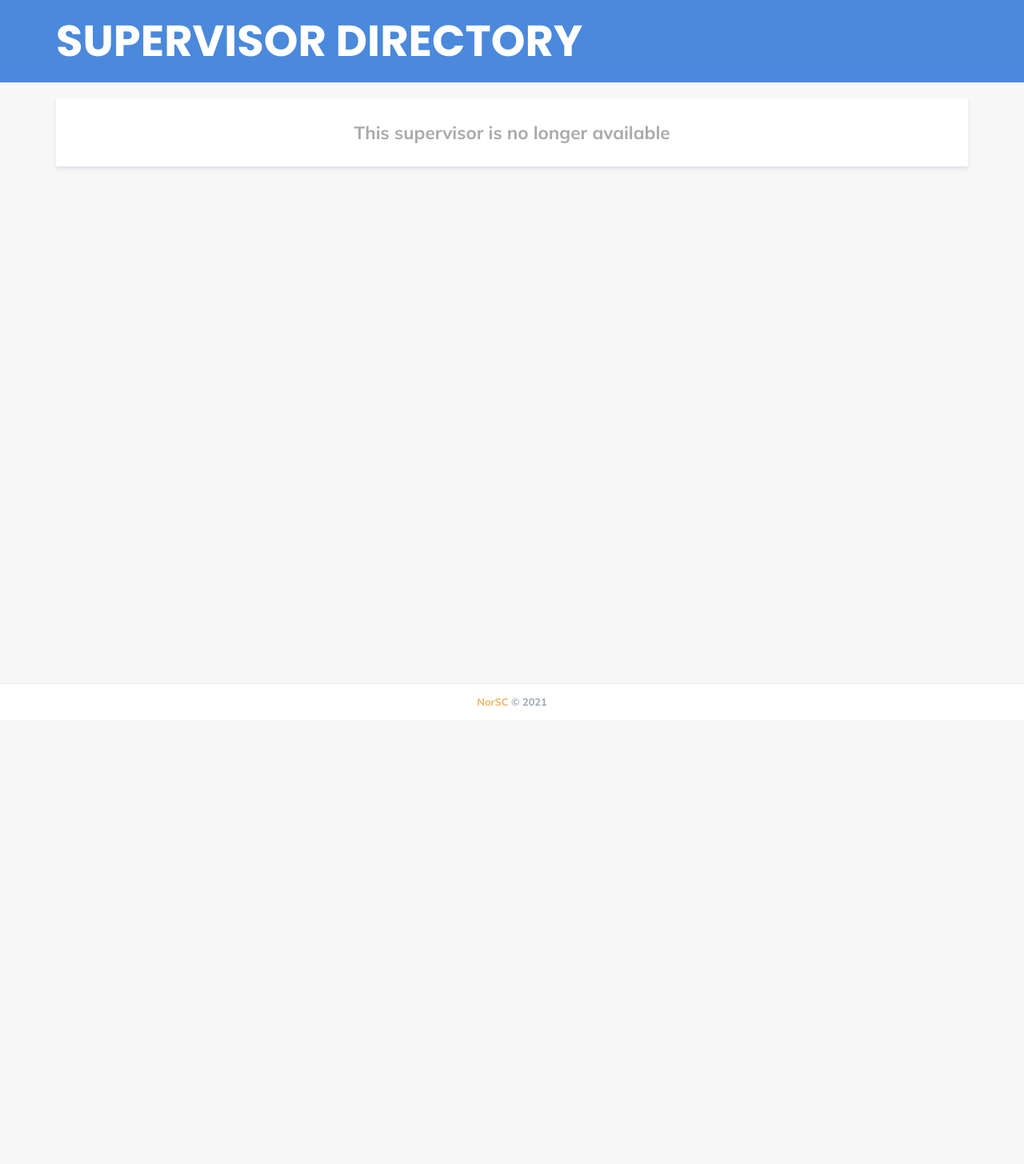
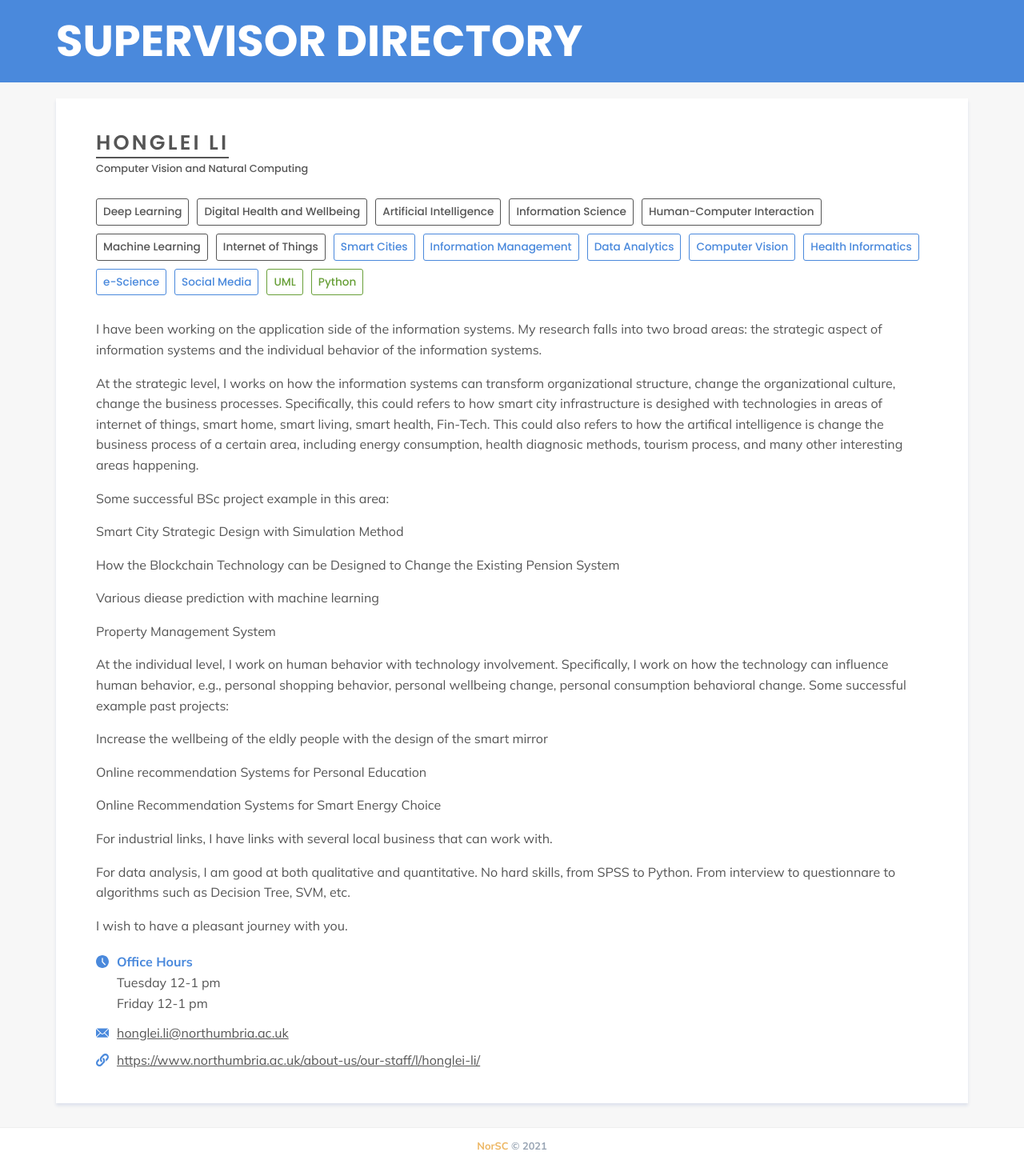
Before and after one commit to NorSC/supervisor-search, a Jekyll site: the page built from _supervisors/honglei-li-1.md, in a window 1280 px wide. Shown: the whole page at 80% size. Built offline with Jekyll 4.4.1, drawn with Linux system fonts in a browser that asks for light colours; a script that is not in the unit is left out; before the commit the page ends 900 px from its top, so only the background shows below that.

Commit message:
Update Supervisors “honglei-li-1”

```diff
--- a/_supervisors/honglei-li-1.md
+++ b/_supervisors/honglei-li-1.md
@@ -1,14 +1,14 @@
 ---
 layout: supervisor
 title: Honglei Li
-available: false
+available: true
 available_msc: true
 available_phd: true
 email: honglei.li@northumbria.ac.uk
 website: https://www.northumbria.ac.uk/about-us/our-staff/l/honglei-li/
 office_hours: |-
-  Monday 12-1pm
-  Tuesday 2-3pm
+  Tuesday 12-1 pm
+  Friday 12-1 pm
 research_group: Computer Vision and Natural Computing
 research_themes:
   - Deep Learning
@@ -17,12 +17,149 @@ research_themes:
   - Information Science
   - Human-Computer Interaction
   - Machine Learning
+  - Internet of Things
 additional_keywords:
   - Smart Cities
   - Information Management
   - Data Analytics
   - Computer Vision
+  - Health Informatics
+  - e-Science
+  - Social Media
 technologies_languages:
   - UML
   - Python
+additional_details: >-
+  I have been working on the application side of the information systems. My
+  research falls into two broad areas: the strategic aspect of information
+  systems and the individual behavior of the information systems.
+
+
+  At the strategic level, I works on how the information systems can transform organizational structure, change the organizational culture, change the business processes. Specifically, this could refers to how smart city infrastructure is desighed with technologies in areas of internet of things, smart home, smart living, smart health, Fin-Tech. This could also refers to how the artifical intelligence is change the business process of a certain area, including energy consumption, health diagnosic methods, tourism process, and many other interesting areas happening.
+
+
+  S﻿ome successful BSc project example in this area:
+
+
+  Smart City Strategic Design with Simulation Method
+
+
+  H﻿ow the Blockchain Technology can be Designed to Change the Existing Pension System
+
+
+  V﻿arious diease prediction with machine learning
+
+
+  P﻿roperty Management System
+
+
+  A﻿t the individual level, I work on human behavior with technology involvement. Specifically, I work on how the technology can influence human behavior, e.g., personal shopping behavior, personal wellbeing change, personal consumption behavioral change. Some successful example past projects:
+
+
+  I﻿ncrease the wellbeing of the eldly people with the design of the smart mirror
+
+
+  O﻿nline recommendation Systems for Personal Education
+
+
+  O﻿nline Recommendation Systems for Smart Energy Choice
+
+
+  F﻿or industrial links, I have links with several local business that can work with.
+
+
+  F﻿or data analysis, I am good at both qualitative and quantitative. No hard skills, from SPSS to Python. From interview to questionnare to algorithms such as Decision Tree, SVM, etc.
+
+
+
+
+  I﻿ wish to have a pleasant journey with you.
+additional_details_msc: >-
+  I have been working on the application side of the information systems. My
+  research falls into two broad areas: the strategic aspect of information
+  systems and the individual behavior of the information systems.
+
+
+  At the strategic level, I works on how the information systems can transform organizational structure, change the organizational culture, change the business processes. Specifically, this could refers to how smart city infrastructure is desighed with technologies in areas of internet of things, smart home, smart living, smart health, Fin-Tech. This could also refers to how the artifical intelligence is change the business process of a certain area, including energy consumption, health diagnosic methods, tourism process, and many other interesting areas happening.
+
+
+  S﻿ome successful BSc project example in this area:
+
+
+  Smart City Strategic Design with Simulation Method
+
+
+  H﻿ow the Blockchain Technology can be Designed to Change the Existing Pension System
+
+
+  V﻿arious diease prediction with machine learning
+
+
+  P﻿roperty Management System
+
+
+  A﻿t the individual level, I work on human behavior with technology involvement. Specifically, I work on how the technology can influence human behavior, e.g., personal shopping behavior, personal wellbeing change, personal consumption behavioral change. Some successful example past projects:
+
+
+  I﻿ncrease the wellbeing of the eldly people with the design of the smart mirror
+
+
+  O﻿nline recommendation Systems for Personal Education
+
+
+  O﻿nline Recommendation Systems for Smart Energy Choice
+
+
+  F﻿or industrial links, I have links with several local business that can work with.
+
+
+  F﻿or data analysis, I am good at both qualitative and quantitative. No hard skills, from SPSS to Python. From interview to questionnare to algorithms such as Decision Tree, SVM, etc.
+
+
+
+
+  I﻿ wish to have a pleasant journey with you.
+additional_details_phd: >-
+  I have been working on the application side of the information systems. My
+  research falls into two broad areas: the strategic aspect of information
+  systems and the individual behavior of the information systems.
+
+
+  At the strategic level, I works on how the information systems can transform organizational structure, change the organizational culture, change the business processes. Specifically, this could refers to how smart city infrastructure is desighed with technologies in areas of internet of things, smart home, smart living, smart health, Fin-Tech. This could also refers to how the artifical intelligence is change the business process of a certain area, including energy consumption, health diagnosic methods, tourism process, and many other interesting areas happening.
+
+
+  S﻿ome successful BSc project example in this area:
+
+
+  Smart City Strategic Design with Simulation Method
+
+
+  H﻿ow the Blockchain Technology can be Designed to Change the Existing Pension System
+
+
+  V﻿arious diease prediction with machine learning
+
+
+  P﻿roperty Management System
+
+
+  A﻿t the individual level, I work on human behavior with technology involvement. Specifically, I work on how the technology can influence human behavior, e.g., personal shopping behavior, personal wellbeing change, personal consumption behavioral change. Some successful example past projects:
+
+
+  I﻿ncrease the wellbeing of the eldly people with the design of the smart mirror
+
+
+  O﻿nline recommendation Systems for Personal Education
+
+
+  O﻿nline Recommendation Systems for Smart Energy Choice
+
+
+  F﻿or industrial links, I have links with several local business that can work with.
+
+
+  F﻿or data analysis, I am good at both qualitative and quantitative. No hard skills, from SPSS to Python. From interview to questionnare to algorithms such as Decision Tree, SVM, etc.
+
+
+  I﻿ wish to have a pleasant journey with you.
 ---
```
